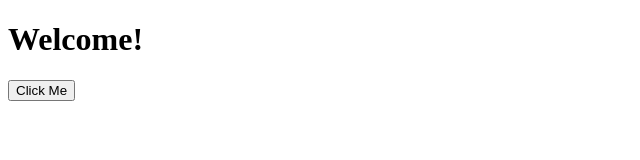
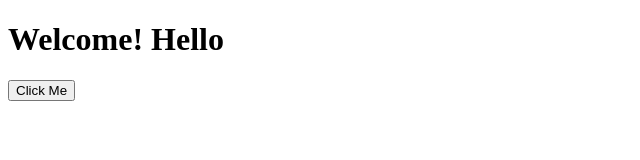
Before and after one commit to merinmat/random_colors, a plain HTML site: page index.html in a window 1280 px wide. Shown: the whole page, without its empty margins (0-640 px from the left). Drawn offline with Linux system fonts and the light colour scheme.

Commit message:
modified title

```diff
--- a/index.html
+++ b/index.html
@@ -9,7 +9,7 @@
 </head>
 
 <body>
-    <h1>Welcome!</h1>
+    <h1>Welcome! Hello</h1>
     <button>Click Me</button>
     <script src="app.js"></script>
 </body>
```
